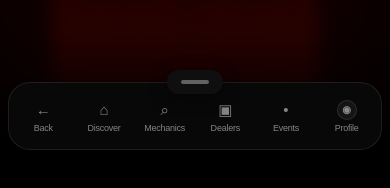
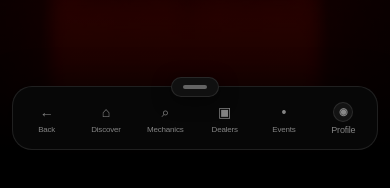
Before and after one commit to Gads-Tech/Revvam, a Next.js app: page / in a window 390 px wide. Shown: the part 686-874 px from the top of the page. Built offline with nearby package versions, Linux system fonts and the light colour scheme.

Commit message:
Fix mobile navigation layout and touch behavior

```diff
--- a/src/components/MobileNav.tsx
+++ b/src/components/MobileNav.tsx
@@ -48,30 +48,17 @@ export default function MobileNav() {
 
   return (
     <div
-      className={`fixed inset-x-0 bottom-0 z-[9999] px-2 pb-[max(8px,env(safe-area-inset-bottom))] md:hidden pointer-events-none transition-transform duration-300 ease-out ${
-        mobileNavOpen ? "translate-y-0" : "translate-y-[calc(100%-18px)]"
+      className={`fixed inset-x-0 bottom-0 z-[9999] px-3 pb-[max(8px,env(safe-area-inset-bottom))] md:hidden pointer-events-none transition-transform duration-300 ease-out ${
+        mobileNavOpen ? "translate-y-0" : "translate-y-[calc(100%-14px)]"
       }`}
-      style={{ WebkitTapHighlightColor: "transparent" }}
+      style={{
+        WebkitTapHighlightColor: "transparent",
+        touchAction: "manipulation",
+      }}
     >
-      <div className="pointer-events-auto relative mx-auto w-full max-w-[520px] overflow-visible">
-        <button
-          type="button"
-          onClick={() => {
-            setMobileNavOpen((open) => !open);
-            if (mobileNavOpen) setProfileMenuOpen(false);
-          }}
-          aria-label={mobileNavOpen ? "Hide navigation" : "Show navigation"}
-          className="absolute left-1/2 top-[-12px] z-30 flex h-6 w-14 -translate-x-1/2 items-center justify-center rounded-full bg-[#101010]/95 shadow-[0_4px_18px_rgba(0,0,0,0.45)] backdrop-blur-xl touch-manipulation"
-        >
-          <span
-            className={`h-1 w-7 rounded-full transition-all duration-200 ${
-              mobileNavOpen ? "bg-white/35" : "bg-red-400/80"
-            }`}
-          />
-        </button>
-
+      <div className="pointer-events-auto relative mx-auto w-full max-w-[520px]">
         {profileMenuOpen && mobileNavOpen && (
-          <div className="absolute bottom-[calc(100%+10px)] right-1 z-40 w-[180px] overflow-hidden rounded-2xl border border-white/[0.10] bg-[#0b0b0b]/95 p-1.5 shadow-[0_16px_45px_rgba(0,0,0,0.7)] backdrop-blur-2xl">
+          <div className="absolute bottom-[74px] right-0 z-40 w-[190px] overflow-hidden rounded-2xl border border-white/[0.10] bg-[#090909]/[0.97] p-1.5 shadow-[0_18px_50px_rgba(0,0,0,0.75)] backdrop-blur-2xl">
             <Link
               href="/profile"
               onClick={() => setProfileMenuOpen(false)}
@@ -95,9 +82,32 @@ export default function MobileNav() {
           </div>
         )}
 
+        <button
+          type="button"
+          onClick={() => {
+            setMobileNavOpen((open) => !open);
+            if (mobileNavOpen) setProfileMenuOpen(false);
+          }}
+          aria-label={mobileNavOpen ? "Hide navigation" : "Show navigation"}
+          className="absolute left-1/2 top-[-9px] z-30 flex h-5 w-12 -translate-x-1/2 items-center justify-center rounded-full border border-white/[0.10] bg-[#101010] shadow-[0_4px_18px_rgba(0,0,0,0.55)] backdrop-blur-xl"
+          style={{ touchAction: "manipulation" }}
+        >
+          <span
+            className={`h-1 w-6 rounded-full transition-all duration-200 ${
+              mobileNavOpen ? "bg-white/35" : "bg-red-400/80"
+            }`}
+          />
+        </button>
+
         <nav
           aria-label="Mobile navigation"
-          className="grid h-[68px] w-full grid-cols-[repeat(6,minmax(0,1fr))] items-stretch rounded-[22px] border border-white/[0.09] bg-[#090909]/94 p-1 shadow-[0_10px_40px_rgba(0,0,0,0.6)] backdrop-blur-2xl"
+          className="flex h-16 w-full flex-row items-stretch overflow-hidden rounded-[20px] border border-white/[0.10] bg-[#080808]/[0.96] p-1 shadow-[0_10px_40px_rgba(0,0,0,0.65)] backdrop-blur-2xl"
+          style={{
+            display: "flex",
+            flexDirection: "row",
+            alignItems: "stretch",
+            WebkitBackfaceVisibility: "hidden",
+          }}
         >
           <MobileNavItem icon="←" label="Back" onClick={handleBack} />
           <MobileNavItem
@@ -115,11 +125,12 @@ export default function MobileNav() {
             onClick={() => setProfileMenuOpen((open) => !open)}
             aria-expanded={profileMenuOpen}
             aria-label="Profile menu"
-            className={`flex min-w-0 flex-1 touch-manipulation flex-col items-center justify-center rounded-[17px] px-0.5 py-1 transition-all active:scale-[0.96] ${
+            className={`flex h-full min-w-0 flex-1 touch-manipulation flex-col items-center justify-center rounded-[15px] px-0.5 py-1 transition-all active:scale-[0.96] ${
               pathname?.startsWith("/profile") || profileMenuOpen
                 ? "bg-red-500/[0.10] text-red-300"
                 : "text-white/50 active:bg-white/[0.05]"
             }`}
+            style={{ touchAction: "manipulation" }}
           >
             <span className="flex h-5 w-5 items-center justify-center rounded-full border border-current/20 bg-white/[0.05] text-[10px] font-bold leading-none">
               ◉
@@ -147,7 +158,7 @@ function MobileNavItem({
   onClick?: () => void;
   active?: boolean;
 }) {
-  const className = `flex min-w-0 flex-1 touch-manipulation flex-col items-center justify-center rounded-[17px] px-0.5 py-1 transition-all active:scale-[0.96] ${
+  const className = `flex h-full min-w-0 flex-1 touch-manipulation flex-col items-center justify-center rounded-[15px] px-0.5 py-1 transition-all active:scale-[0.96] ${
     active
       ? "bg-red-500/[0.10] text-red-300"
       : "text-white/50 active:bg-white/[0.05]"
@@ -155,10 +166,10 @@ function MobileNavItem({
 
   const content = (
     <>
-      <span className="flex h-5 items-center justify-center text-[15px] leading-none">
+      <span className="flex h-5 items-center justify-center text-[14px] leading-none">
         {icon}
       </span>
-      <span className="mt-1 w-full truncate text-center text-[9px] font-medium leading-none tracking-tight">
+      <span className="mt-1 w-full truncate text-center text-[8px] font-medium leading-none tracking-tight sm:text-[9px]">
         {label}
       </span>
     </>
@@ -166,14 +177,23 @@ function MobileNavItem({
 
   if (onClick) {
     return (
-      <button type="button" onClick={onClick} className={className}>
+      <button
+        type="button"
+        onClick={onClick}
+        className={className}
+        style={{ touchAction: "manipulation" }}
+      >
         {content}
       </button>
     );
   }
 
   return (
-    <Link href={href ?? "#"} className={className}>
+    <Link
+      href={href ?? "#"}
+      className={className}
+      style={{ touchAction: "manipulation" }}
+    >
       {content}
     </Link>
   );
```
